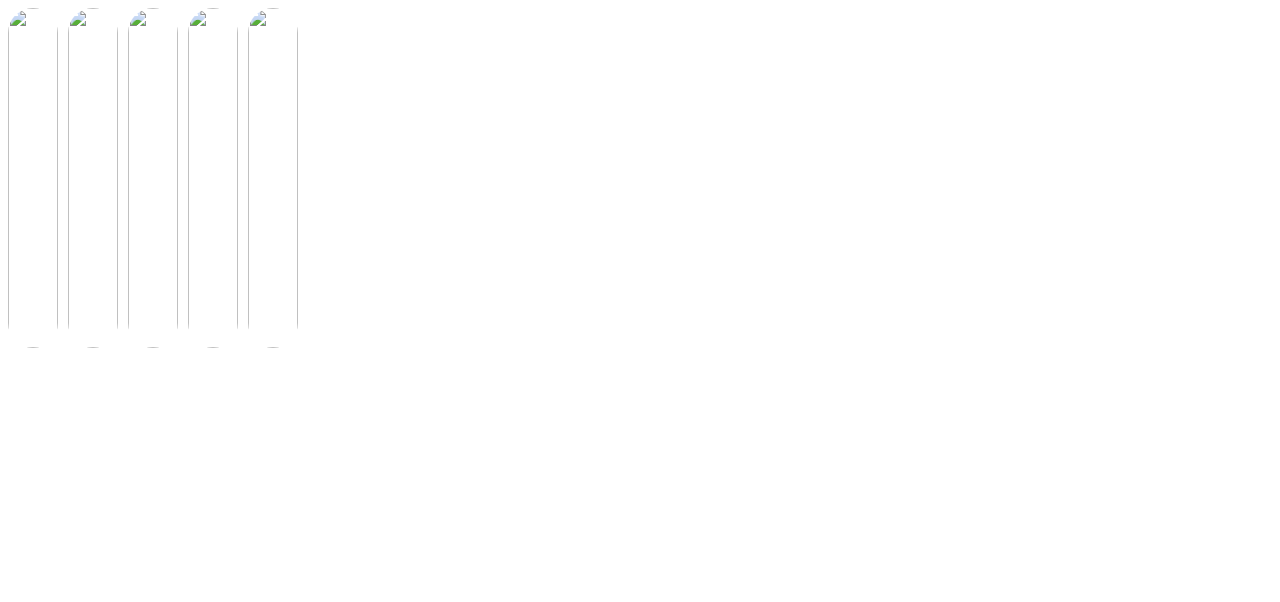
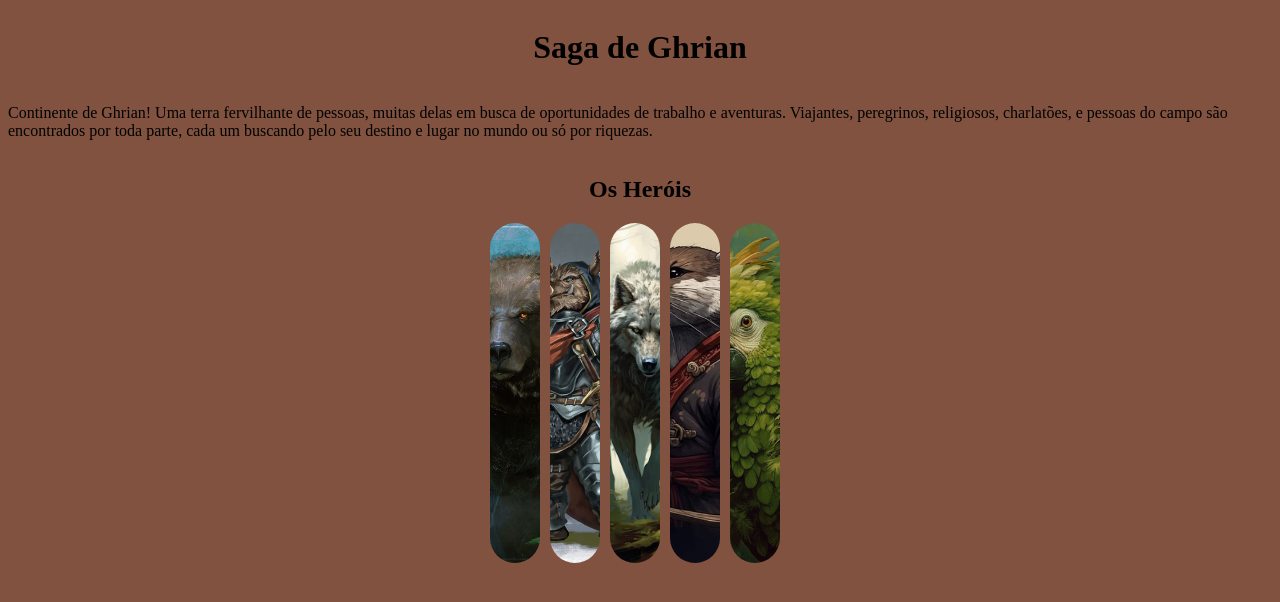
Before and after one commit to SirTrimor/Expanding-Cards, a plain HTML site: page index.html in a window 1280 px wide. Drawn offline with Linux system fonts and the light colour scheme.

Commit message:
Add files via upload

```diff
--- a/index.html
+++ b/index.html
@@ -7,13 +7,24 @@
     <link rel="stylesheet" href="styles.css">
     <title>Expanding flex cards</title>
 </head>
-<body>
+<body class="corpo">
+    <div class="corpo__conteudo">
+    <h1 class="corpo__titulo">Saga de Ghrian</h1>
+    <p class="corpo__texto">
+        Continente de Ghrian!
+
+        Uma terra fervilhante de pessoas, muitas delas em busca de oportunidades de trabalho e aventuras. Viajantes, peregrinos, religiosos, charlatões, e pessoas do campo são encontrados por toda parte, cada um buscando pelo seu destino e lugar no mundo ou só por riquezas.</p>
+
+        <h2>Os Heróis</h2>
+    </div>
+
     <section class="section">
-        <img class="img" src="#">
-        <img class="img" src="#">
-        <img class="img" src="#">
-        <img class="img" src="#">
-        <img class="img" src="#">
+        <img class="img" src="img/Bear.jpg">
+        <img class="img" src="img/Boar.jpg">
+        <img class="img" src="img/Wolf.jpg">
+        <img class="img" src="img/Otter.jpg">
+        <img class="img" src="img/Parrot.jpg">
       </section>
 </body>
+
 </html>
--- /dev/null
+++ b/reset.css
@@ -0,0 +1,48 @@
+/* http://meyerweb.com/eric/tools/css/reset/
+   v2.0 | 20110126
+   License: none (public domain)
+*/
+
+html, body, div, span, applet, object, iframe,
+h1, h2, h3, h4, h5, h6, p, blockquote, pre,
+a, abbr, acronym, address, big, cite, code,
+del, dfn, em, img, ins, kbd, q, s, samp,
+small, strike, strong, sub, sup, tt, var,
+b, u, i, center,
+dl, dt, dd, ol, ul, li,
+fieldset, form, label, legend,
+table, caption, tbody, tfoot, thead, tr, th, td,
+article, aside, canvas, details, embed,
+figure, figcaption, footer, header, hgroup,
+menu, nav, output, ruby, section, summary,
+time, mark, audio, video {
+	margin: 0;
+	padding: 0;
+	border: 0;
+	font-size: 100%;
+	font: inherit;
+	vertical-align: baseline;
+}
+/* HTML5 display-role reset for older browsers */
+article, aside, details, figcaption, figure,
+footer, header, hgroup, menu, nav, section {
+	display: block;
+}
+body {
+	line-height: 1;
+}
+ol, ul {
+	list-style: none;
+}
+blockquote, q {
+	quotes: none;
+}
+blockquote:before, blockquote:after,
+q:before, q:after {
+	content: '';
+	content: none;
+}
+table {
+	border-collapse: collapse;
+	border-spacing: 0;
+}
--- a/styles.css
+++ b/styles.css
@@ -1,6 +1,18 @@
+:root {
+    --cor-de-fundo: #81523F;
+    --peach: #E1CA96;
+    --slate: #627C85;
+    --orange: #FFA737;
+    --metal: #162521;
+
+}
+
+
+
 .section {
     display: flex;
     flex-direction: row;
+    justify-content: center;
   }
   .img {
     width: 50px;
@@ -14,8 +26,19 @@
   .img {
 
     transition: width 0.5s ease-in-out;
+
   }
   img:hover {
     width: 400px;
+  }
+
+  .corpo {
+    background-color: var(--cor-de-fundo);
+  }
+
+  .corpo__conteudo {
+    display: flex;
+    align-items: center;
+    flex-direction: column;
 
   }
```
Also changed, not shown: img/Aqua.jpg (added), img/Bear.jpg (added), img/Biblio.jpg (added), img/Boar.jpg (added), img/Castelo.jpg (added), img/Fundo.jpg (added), img/Otter.jpg (added), img/Parrot.jpg (added), img/Wolf.jpg (added), img/mercado.jpg (added).
